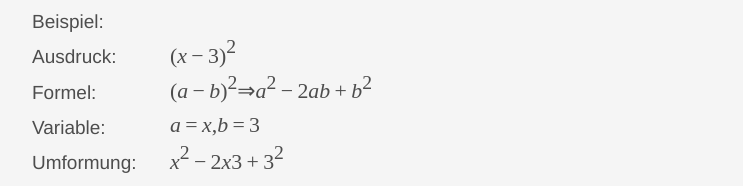
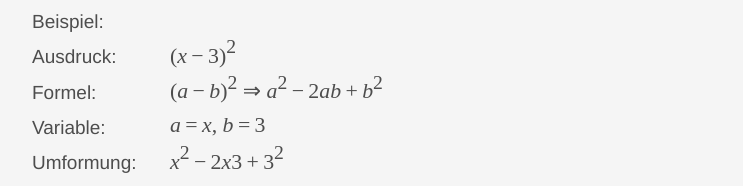
Before and after one commit to railsxxx/math-form-trainer, a Vue app: page / in a window 1280 px wide. Shown: the part 128-314 px from the top of the page, without its empty margins (268-1011 px from the left). Built offline with nearby package versions, Linux system fonts and the light colour scheme.

Commit message:
style MathHeader

```diff
--- a/src/components/MathHeader.vue
+++ b/src/components/MathHeader.vue
@@ -8,12 +8,12 @@
   </div>
   <div>
     <span class="exp-label">{{ locale.example2 }}:</span>
-    <span class="exp-value" id="example2">(a-b)^2&rArr;a^2-2ab+b^2</span>
+    <span class="exp-value" id="example2" v-html="'(a-b)^2 \\<space> &rArr; \\<space> a^2-2ab+b^2'"></span>
   </div>
   <div>
     <span class="exp-label">{{ locale.example3 }}:</span>
     <span class="exp-value" style="vertical-align: 0.3rem" id="example3"
-      >a=x,b=3</span
+       v-html="'a=x, \\<space> b=3'"></span
     >
   </div>
   <div class="exp-bottom">
```
